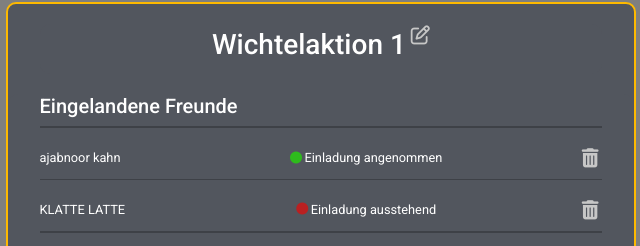
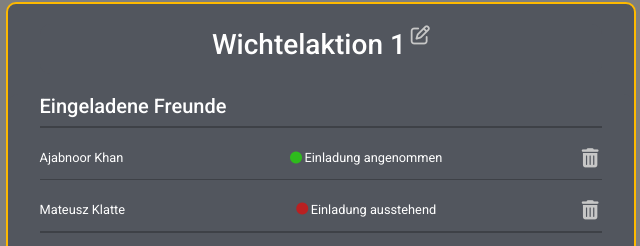
Before and after one commit to max061201/HCI-website, a plain HTML site: page menuemitevent.html in a window 1280 px wide. Shown: the part 202-448 px from the top of the page, 319-959 px from the left. Drawn offline with nearby package versions, Linux system fonts and the light colour scheme.

Commit message:
Fertiger merch

```diff
--- a/menuemitevent.html
+++ b/menuemitevent.html
@@ -76,11 +76,11 @@
 
         <div class="erstellteaktion d-flex justify-content-center align-items-center" >
           <div class=".flex-column " style="width: 90%">
-          <h5> Eingelandene Freunde </h5>
+          <h5> Eingeladene Freunde </h5>
           <hr class="hr">
             <div class=" d-flex justify-content-between align-items-center ">
 
-              <h8 class="klein" > ajabnoor kahn  </h8>
+              <h8 class="klein" > Ajabnoor Khan  </h8>
 
               <div class="status d-flex align-items-center">
                 <span style="font-size: 0.5em; color: #2ebb1c;">
@@ -96,7 +96,7 @@
             <hr class="hr2">
 
             <div class=" d-flex justify-content-between align-items-center ">
-              <h8 class="klein" > KLATTE LATTE  </h8>
+              <h8 class="klein" > Mateusz Klatte  </h8>
               <div class="status d-flex align-items-center">
                 <span style="font-size: 0.5em; color: rgba(211,20,20,0.81);">
                 <i class="fa-solid fa-circle"></i>
```
